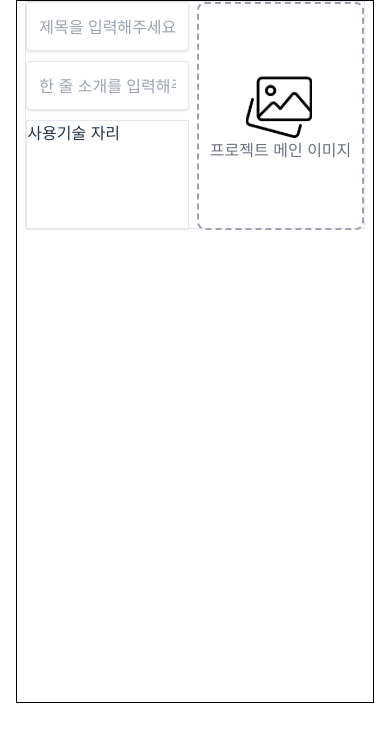
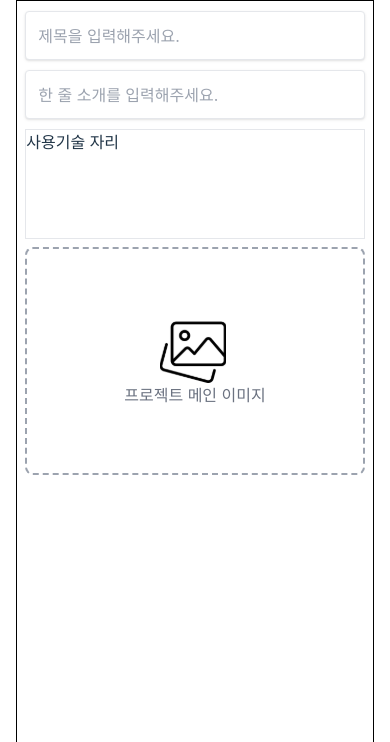
Before and after one commit to techeer-sv/graphy, a React (Vite) app in the folder frontend/: page /write in a window 390 px wide. Shown: the top 742 px of the page. Built offline with nearby package versions, Linux system fonts and the light colour scheme.

Commit message:
design : 서식 반응형 디자인

```diff
--- a/frontend/src/pages/WritingPage.tsx
+++ b/frontend/src/pages/WritingPage.tsx
@@ -51,17 +51,17 @@ const WritingPage = () => {
   };
 
   return (
-    <div className="flex justify-center w-screen h-screen bg-white">
+    <div className="flex justify-center mx-0 w-screen h-screen bg-white">
       {/*젤 큰 박스*/}
-      <div className="px-2 w-11/12 h-5/6 border border-black">
+      <div className="px-2 w-11/12 sm:h-5/6 border border-black">
         {/*서식 구역*/}
-        <div className="flex flex-row justify-center h-228 border">
+        <div className="flex flex-col sm:flex-row justify-center mt-2 h-228">
           {/*텍스트 구역*/}
-          <div className="mr-2 w-10/12 h-228">
+          <div className="mr-2 w-full mt-64 sm:mt-0 sm:w-10/12 mb-2">
             {/*제목 상자*/}
             <input
               autoFocus
-              className="shadow appearance-none border rounded mb-2.5 w-full h-49 px-3 text-gray-700 leading-tight focus:outline-none focus:shadow-outline bg-white"
+              className="shadow appearance-none border rounded m-0 mb-2.5 w-full h-49 px-3 text-gray-700 leading-tight focus:outline-none focus:shadow-outline bg-white"
               id="title"
               type="text"
               placeholder="제목을 입력해주세요."
@@ -70,7 +70,7 @@ const WritingPage = () => {
             />
             {/*한줄 소개 상자*/}
             <input
-              className="shadow appearance-none border rounded w-full mb-2.5 h-49 px-3 text-gray-700 leading-tight focus:outline-none focus:shadow-outline bg-white"
+              className="shadow appearance-none border rounded m-0 mb-2.5 w-full h-49 sm:h-49 px-3 text-gray-700 leading-tight focus:outline-none focus:shadow-outline bg-white"
               id="tldr"
               type="text"
               placeholder="한 줄 소개를 입력해주세요."
@@ -78,11 +78,12 @@ const WritingPage = () => {
               onChange={handleTldrChange}
             />
             {/*사용 기술 상자*/}
-            <div className=" h-110 border">사용기술 자리</div>
+            <div className="h-110 border">사용기술 자리</div>
           </div>
           {/*사진 드롭박스*/}
+          <div className="w-full sm:w-284">
             <div
-            className="relative flex items-center justify-center border-2 border-dashed border-gray-400 rounded-lg mb-4 w-284 h-228 cursor-pointer"
+              className="relative flex items-center justify-center border-2 border-dashed border-gray-400 rounded-lg mb-4 w-full h-228 cursor-pointer"
               onDrop={handleDrop}
               onDragOver={(e) => e.preventDefault()}
               onClick={handleClick}
@@ -103,10 +104,11 @@ const WritingPage = () => {
                   />
                 ) : (
                   <div className="text-gray-500 text-center">
-                  <img className=" ml-9" src={imginsert} />
+                    <img className="ml-9" src={imginsert} alt="이미지 삽입" />
                     프로젝트 메인 이미지
                   </div>
                 )}
+              </div>
             </div>
           </div>
         </div>
```
Lines whose indentation alone changed are shown as unchanged.
